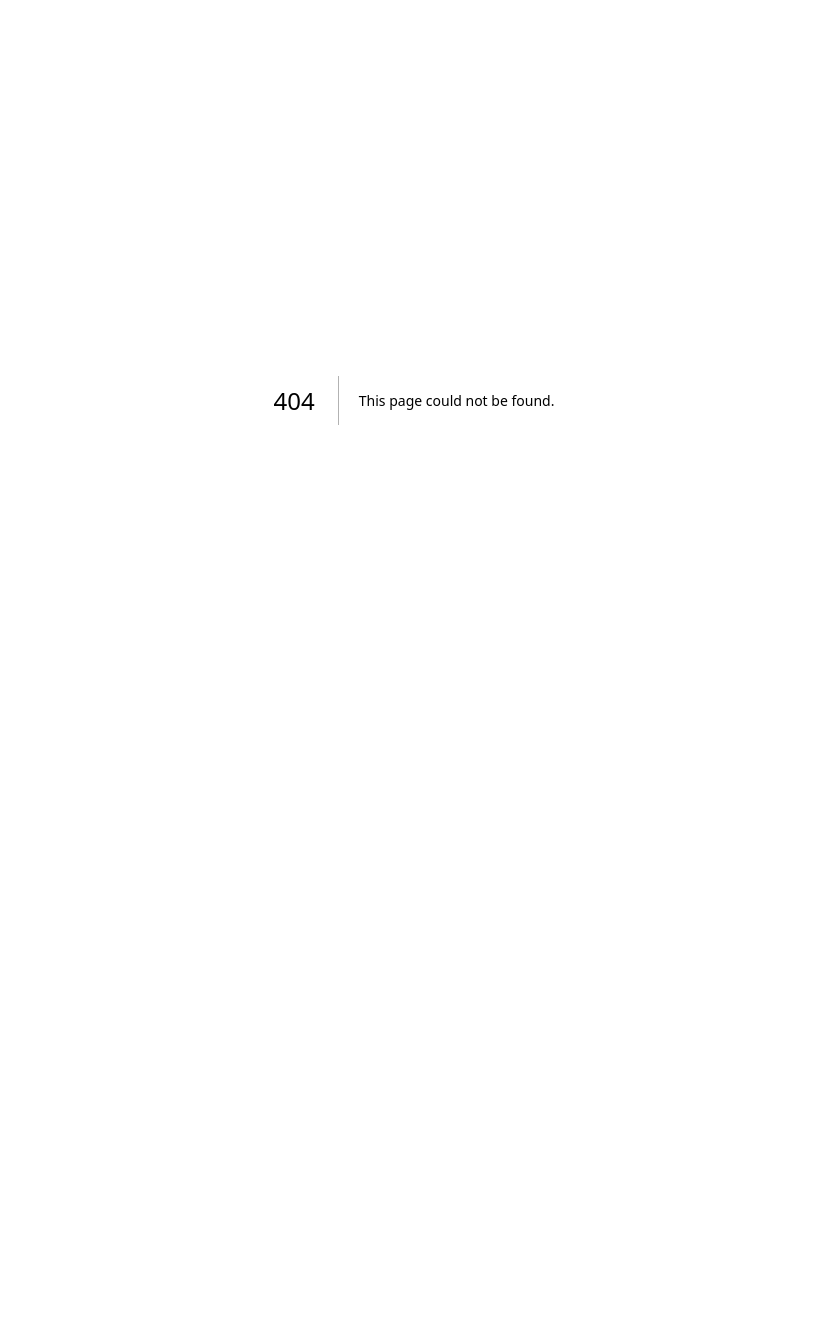
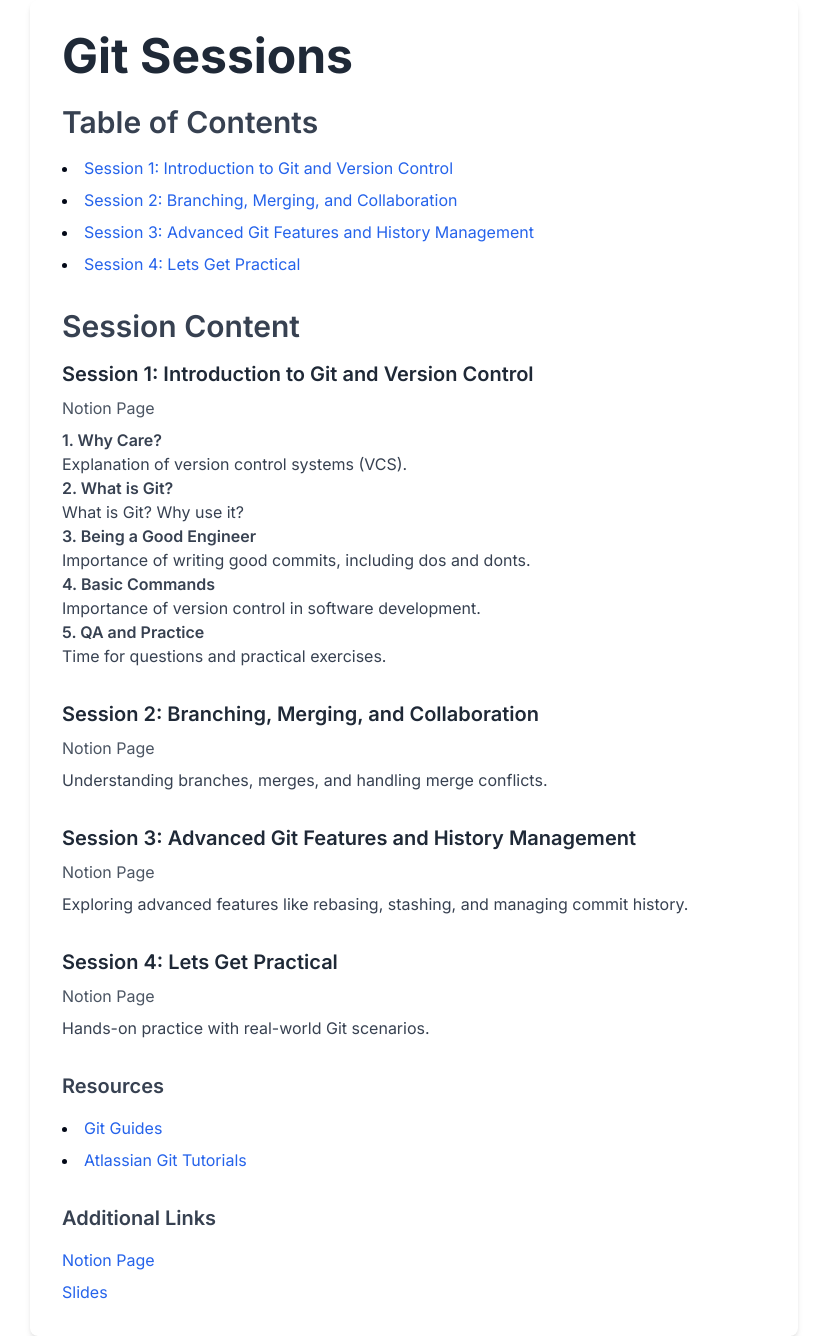
Before and after one commit to City-CSS/city-css, a Next.js app: page /git in a window 1280 px wide. Before the commit this address had no page. Shown: the whole page, without its empty margins (226-1053 px from the left). Before the commit the page ends 800 px from the top, so only its background shows below. Built offline with nearby package versions, Linux system fonts and the light colour scheme.

Commit message:
Git session page

```diff
--- a/src/app/form/page.tsx
+++ b/src/app/form/page.tsx
@@ -1,6 +1,7 @@
 "use client";
 import { useState, FormEvent } from "react";
-
+import Image from "next/image";
+import logo from "../../assets/cube.png";
 export default function Home() {
   const [email, setEmail] = useState<string>("");
   const [name, setName] = useState<string>("");
@@ -33,7 +34,8 @@ export default function Home() {
 
   return (
     <div className="flex flex-col items-center justify-center min-h-screen bg-gray-100 p-6">
-      <h1 className="text-2xl font-bold mb-6 text-gray-800">
+      <Image src={logo} alt="logo" className="h-24 w-24" />
+      <h1 className="text-2xl font-bold mb-6 text-gray-800 text-center">
         Join Our Welcome Day Event
       </h1>
       <form
@@ -58,12 +60,15 @@ export default function Home() {
         />
         <button
           type="submit"
-          className="w-full py-3 bg-blue-600 text-white font-semibold rounded-md hover:bg-blue-700 transition duration-200"
+          className="w-full py-3 bg-[#832b2b] text-white font-semibold rounded-md hover:bg-[#832b2b] transition duration-200"
         >
           Join
         </button>
       </form>
       {message && <p className="mt-4 text-green-800">{message}</p>}
+      <p className="text-gray-600">
+        You wont need any ticket its just to know the overall numbers
+      </p>
     </div>
   );
 }
--- /dev/null
+++ b/src/app/git/page.tsx
@@ -0,0 +1,139 @@
+import React from "react";
+
+const sessions = [
+  {
+    title: "Session 1: Introduction to Git and Version Control",
+    date: "January 10, 2024",
+    content: (
+      <>
+        <h3 className="text-md font-semibold">1. Why Care?</h3>
+        <p>Explanation of version control systems (VCS).</p>
+
+        <h3 className="text-md font-semibold">2. What is Git?</h3>
+        <p>What is Git? Why use it?</p>
+
+        <h3 className="text-md font-semibold">3. Being a Good Engineer</h3>
+        <p>Importance of writing good commits, including dos and donts.</p>
+
+        <h3 className="text-md font-semibold">4. Basic Commands</h3>
+        <p>Importance of version control in software development.</p>
+
+        <h3 className="text-md font-semibold">5. QA and Practice</h3>
+        <p>Time for questions and practical exercises.</p>
+      </>
+    ),
+    notionLink:
+      "https://conscious-temple-3e3.notion.site/Session-1-Introduction-to-Git-and-Version-Control-206b9e035c66413e9044d7e79a3563c9",
+  },
+  {
+    title: "Session 2: Branching, Merging, and Collaboration",
+    date: "January 17, 2024",
+    description:
+      "Understanding branches, merges, and handling merge conflicts.",
+    notionLink: "https://your-notion-link-for-session-2",
+  },
+  {
+    title: "Session 3: Advanced Git Features and History Management",
+    date: "January 24, 2024",
+    description:
+      "Exploring advanced features like rebasing, stashing, and managing commit history.",
+    notionLink: "https://your-notion-link-for-session-3",
+  },
+  {
+    title: "Session 4: Lets Get Practical",
+    date: "January 31, 2024",
+    description: "Hands-on practice with real-world Git scenarios.",
+    notionLink: "https://your-notion-link-for-session-4",
+  },
+];
+
+export default function GitPage() {
+  return (
+    <div className="max-w-3xl mx-auto p-8 bg-white rounded-lg shadow-md">
+      <h1 className="text-5xl font-bold mb-6 text-gray-800">Git Sessions</h1>
+
+      <h2 className="text-3xl font-semibold mb-4 text-gray-700">
+        Table of Contents
+      </h2>
+      <ul className="list-disc list-inside mb-8">
+        {sessions.map((session, index) => (
+          <li key={index} className="mb-2">
+            <a
+              href={`#session-${index}`}
+              className="text-blue-600 hover:underline"
+            >
+              {session.title}
+            </a>
+          </li>
+        ))}
+      </ul>
+
+      <h2 className="text-3xl font-semibold mb-4 text-gray-700">
+        Session Content
+      </h2>
+      {sessions.map((session, index) => (
+        <div key={index} id={`session-${index}`} className="mb-8">
+          <h3 className="text-xl font-semibold text-gray-800 mb-2">
+            {session.title}
+          </h3>
+
+          <p className="mb-2">
+            <a
+              href={session.notionLink}
+              className="text-gray-600 hover:underline"
+              target="_blank"
+              rel="noopener noreferrer"
+            >
+              Notion Page
+            </a>
+          </p>
+          {session.content ? (
+            <div className="mt-2 text-gray-700">{session.content}</div>
+          ) : (
+            <p className="text-gray-700">{session.description}</p>
+          )}
+        </div>
+      ))}
+
+      <h2 className="text-xl font-semibold mb-4 text-gray-700">Resources</h2>
+      <ul className="list-disc list-inside mb-8">
+        <li className="mb-2">
+          <a
+            href="https://github.com/git-guides"
+            className="text-blue-600 hover:underline"
+          >
+            Git Guides
+          </a>
+        </li>
+        <li>
+          <a
+            href="https://www.atlassian.com/git/tutorials"
+            className="text-blue-600 hover:underline"
+          >
+            Atlassian Git Tutorials
+          </a>
+        </li>
+      </ul>
+
+      <h2 className="text-xl font-semibold mb-4 text-gray-700">
+        Additional Links
+      </h2>
+      <p className="mb-2">
+        <a
+          href="https://your-notion-page-link"
+          className="text-blue-600 hover:underline"
+        >
+          Notion Page
+        </a>
+      </p>
+      <p>
+        <a
+          href="https://your-slides-link"
+          className="text-blue-600 hover:underline"
+        >
+          Slides
+        </a>
+      </p>
+    </div>
+  );
+}
```
